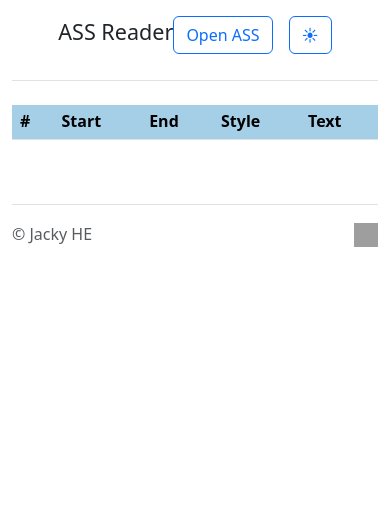
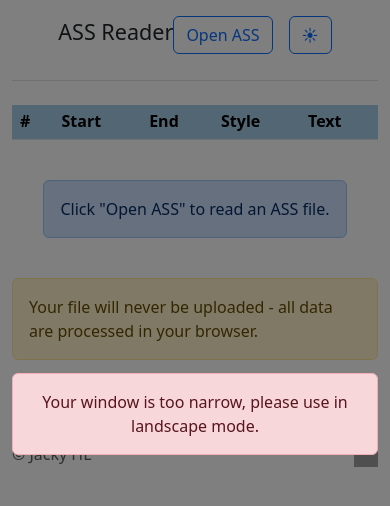
Before and after one commit to ihkk/Web-ASSReader, a React (Create React App) app: page / in a window 390 px wide. Shown: the top 506 px of the page. Built offline with nearby package versions, Linux system fonts and the light colour scheme; grey boxes are pictures that could not be loaded.

Commit message:
add small screen prompt

```diff
--- a/src/App.js
+++ b/src/App.js
@@ -111,6 +111,14 @@ function App() {
         </header>
 
         <div className="row">
+          <div className="landscape-prompt">
+            <div class="alert alert-danger" role="alert">
+              Your window is too narrow, please use in landscape mode.
+            </div>
+          </div>
+        </div>
+
+        <div className="row">
           <div className="col-md-12 mb-4">
             <table className="table" id="ass-header">
               <thead>
@@ -147,6 +155,28 @@ function App() {
             </table>
           </div>
         </div>
+
+        <div className="row">
+          {
+            parsedContent === '' && <div className="col-md-12 mb-4 d-flex justify-content-center">
+              <div class="alert alert-primary" role="alert">
+                Click "Open ASS" to read an ASS file.
+              </div>
+            </div>
+          }
+        </div>
+        <div className="row">
+          {
+            parsedContent === '' && <div className="col-md-12 mb-4 d-flex justify-content-center">
+              <div class="alert alert-warning" role="alert">
+                Your file will never be uploaded - all data are processed in your browser.
+              </div>
+            </div>
+          }
+        </div>
+
+
+
 
         {/* raw data */}
         {/* <div className="row">
--- a/src/components/App.css
+++ b/src/components/App.css
@@ -44,6 +44,32 @@ table .comment td {
   position: sticky;
   top: 0;
   background-color: white;
-  z-index: 1000;
+  z-index: 500;
   background-color: #A5CFE7;
 }
+
+/* small screan detect */
+/* 默认隐藏提示信息 */
+.landscape-prompt {
+  display: none;
+  position: fixed;
+  /* 或absolute，根据需要 */
+  top: 0;
+  left: 0;
+  width: 100%;
+  height: 100%;
+  background-color: rgba(0, 0, 0, 0.5);
+  color: white;
+  justify-content: center;
+  align-items: center;
+  text-align: center;
+  z-index: 1000;
+  /* 确保它覆盖其他内容 */
+}
+
+/* 屏幕宽度小于700px时显示提示 */
+@media (max-width: 700px) {
+  .landscape-prompt {
+    display: flex;
+  }
+}
```
